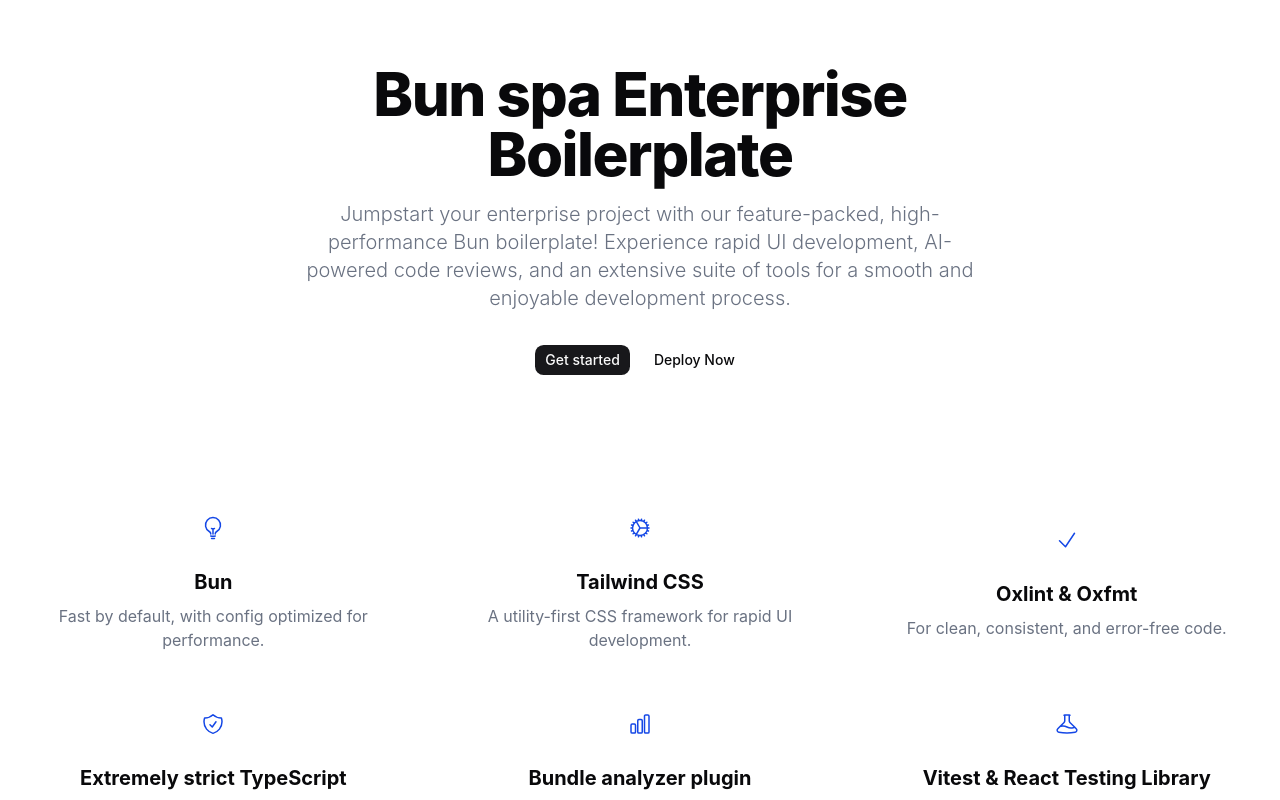
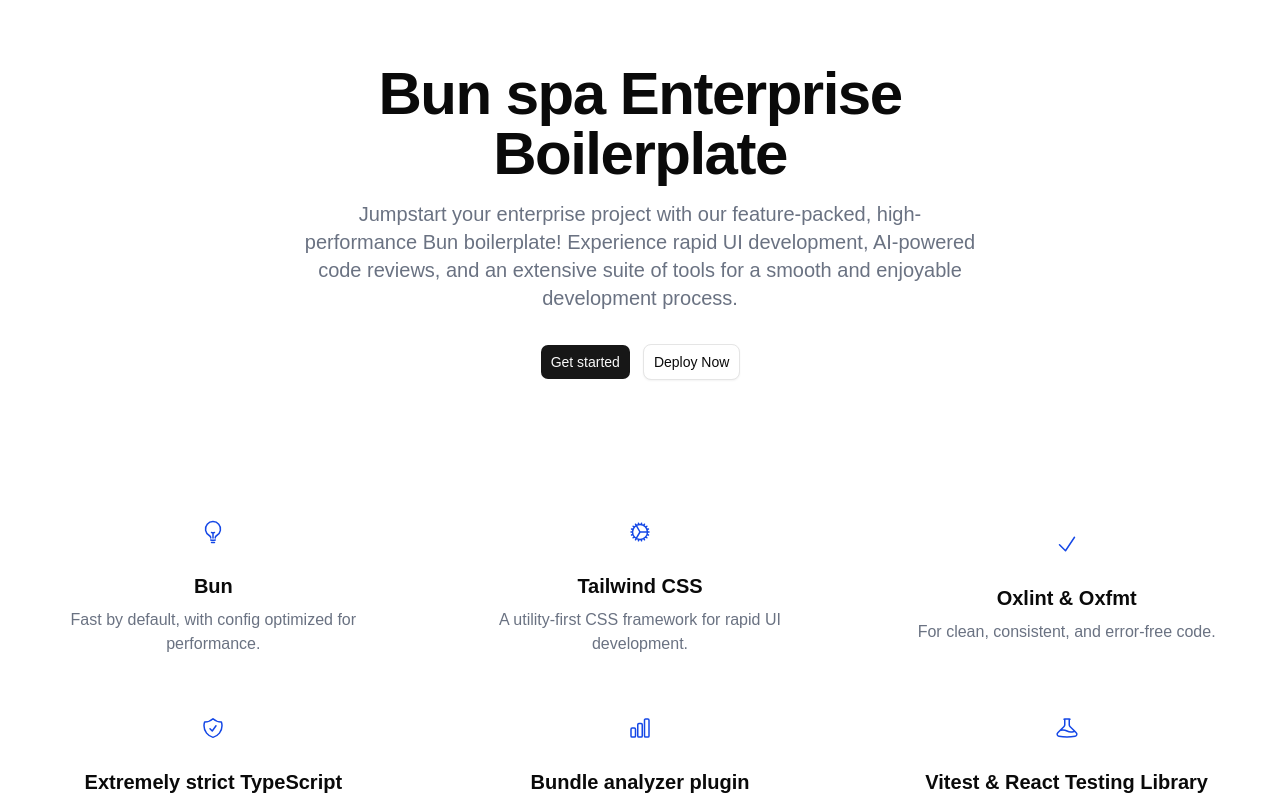
Before and after one commit to dsm23/dsm23-bun-spa-template, a React (Vite) app: page / in a window 1280 px wide. Shown: the top 800 px of the page. Built offline with nearby package versions, Linux system fonts and the light colour scheme.

Commit message:
chore(shadcn): update shadcn configs

```diff
--- a/src/app.tsx
+++ b/src/app.tsx
@@ -1,4 +1,5 @@
 import { buttonVariants } from "~/components/ui/button";
+import { cn } from "~/lib/utils";
 
 const LP_GRID_ITEMS = [
   {
@@ -451,14 +452,14 @@
 
           <a
             href="https://github.com/dsm23/dsm23-bun-spa-template"
-            className={buttonVariants({ className: "mr-3" })}
+            className={cn(buttonVariants({ className: "mr-3" }))}
           >
             Get started
           </a>
 
           <a
             href="https://vercel.com/new/git/external?repository-url=https://github.com/dsm23/dsm23-bun-spa-template/"
-            className={buttonVariants({ variant: "outline" })}
+            className={cn(buttonVariants({ variant: "outline" }))}
           >
             Deploy Now
           </a>
--- a/src/components/ui/button/variants.ts
+++ b/src/components/ui/button/variants.ts
@@ -1,13 +1,13 @@
 import { cva } from "class-variance-authority";
 
 const buttonVariants = cva(
-  "group/button inline-flex shrink-0 items-center justify-center rounded-lg border border-transparent bg-clip-padding text-sm font-medium whitespace-nowrap transition-all outline-none select-none focus-visible:border-ring focus-visible:ring-3 focus-visible:ring-ring/50 active:translate-y-px disabled:pointer-events-none disabled:opacity-50 aria-invalid:border-destructive aria-invalid:ring-3 aria-invalid:ring-destructive/20 dark:aria-invalid:border-destructive/50 dark:aria-invalid:ring-destructive/40 [&_svg]:pointer-events-none [&_svg]:shrink-0 [&_svg:not([class*='size-'])]:size-4",
+  "group/button inline-flex shrink-0 items-center justify-center rounded-md border border-transparent bg-clip-padding text-sm font-medium whitespace-nowrap transition-all outline-none select-none focus-visible:border-ring focus-visible:ring-3 focus-visible:ring-ring/50 active:not-aria-[haspopup]:translate-y-px disabled:pointer-events-none disabled:opacity-50 aria-invalid:border-destructive aria-invalid:ring-3 aria-invalid:ring-destructive/20 dark:aria-invalid:border-destructive/50 dark:aria-invalid:ring-destructive/40 [&_svg]:pointer-events-none [&_svg]:shrink-0 [&_svg:not([class*='size-'])]:size-4",
   {
     variants: {
       variant: {
-        default: "bg-primary text-primary-foreground [a]:hover:bg-primary/80",
+        default: "bg-primary text-primary-foreground hover:bg-primary/80",
         outline:
-          "border-border bg-background hover:bg-muted hover:text-foreground aria-expanded:bg-muted aria-expanded:text-foreground dark:border-input dark:bg-input/30 dark:hover:bg-input/50",
+          "border-border bg-background shadow-xs hover:bg-muted hover:text-foreground aria-expanded:bg-muted aria-expanded:text-foreground dark:border-input dark:bg-input/30 dark:hover:bg-input/50",
         secondary:
           "bg-secondary text-secondary-foreground hover:bg-secondary/80 aria-expanded:bg-secondary aria-expanded:text-secondary-foreground",
         ghost:
@@ -18,16 +18,16 @@
       },
       size: {
         default:
-          "h-8 gap-1.5 px-2.5 has-data-[icon=inline-end]:pr-2 has-data-[icon=inline-start]:pl-2",
-        xs: "h-6 gap-1 rounded-[min(var(--radius-md),10px)] px-2 text-xs in-data-[slot=button-group]:rounded-lg has-data-[icon=inline-end]:pr-1.5 has-data-[icon=inline-start]:pl-1.5 [&_svg:not([class*='size-'])]:size-3",
-        sm: "h-7 gap-1 rounded-[min(var(--radius-md),12px)] px-2.5 text-[0.8rem] in-data-[slot=button-group]:rounded-lg has-data-[icon=inline-end]:pr-1.5 has-data-[icon=inline-start]:pl-1.5 [&_svg:not([class*='size-'])]:size-3.5",
-        lg: "h-9 gap-1.5 px-2.5 has-data-[icon=inline-end]:pr-3 has-data-[icon=inline-start]:pl-3",
-        icon: "size-8",
+          "h-9 gap-1.5 px-2.5 in-data-[slot=button-group]:rounded-md has-data-[icon=inline-end]:pr-2 has-data-[icon=inline-start]:pl-2",
+        xs: "h-6 gap-1 rounded-[min(var(--radius-md),8px)] px-2 text-xs in-data-[slot=button-group]:rounded-md has-data-[icon=inline-end]:pr-1.5 has-data-[icon=inline-start]:pl-1.5 [&_svg:not([class*='size-'])]:size-3",
+        sm: "h-8 gap-1 rounded-[min(var(--radius-md),10px)] px-2.5 in-data-[slot=button-group]:rounded-md has-data-[icon=inline-end]:pr-1.5 has-data-[icon=inline-start]:pl-1.5",
+        lg: "h-10 gap-1.5 px-2.5 has-data-[icon=inline-end]:pr-3 has-data-[icon=inline-start]:pl-3",
+        icon: "size-9",
         "icon-xs":
-          "size-6 rounded-[min(var(--radius-md),10px)] in-data-[slot=button-group]:rounded-lg [&_svg:not([class*='size-'])]:size-3",
+          "size-6 rounded-[min(var(--radius-md),8px)] in-data-[slot=button-group]:rounded-md [&_svg:not([class*='size-'])]:size-3",
         "icon-sm":
-          "size-7 rounded-[min(var(--radius-md),12px)] in-data-[slot=button-group]:rounded-lg",
-        "icon-lg": "size-9",
+          "size-8 rounded-[min(var(--radius-md),10px)] in-data-[slot=button-group]:rounded-md",
+        "icon-lg": "size-10",
       },
     },
     defaultVariants: {
--- a/src/styles/globals.css
+++ b/src/styles/globals.css
@@ -1,80 +1,79 @@
 @charset "utf-8";
 
 @import "tailwindcss";
-
-@plugin "tailwindcss-animate";
+@import "tw-animate-css";
+@import "shadcn/tailwind.css";
+@import "@fontsource-variable/inter";
 
 @custom-variant dark (&:is(.dark *));
 
 :root {
-  --background: hsl(0deg 0% 100%);
-  --foreground: hsl(240deg 10% 3.9%);
-  --card: hsl(0deg 0% 100%);
-  --card-foreground: hsl(240deg 10% 3.9%);
-  --popover: hsl(0deg 0% 100%);
-  --popover-foreground: hsl(240deg 10% 3.9%);
-  --primary: hsl(240deg 5.9% 10%);
-  --primary-foreground: hsl(0deg 0% 98%);
-  --secondary: hsl(240deg 4.8% 95.9%);
-  --secondary-foreground: hsl(240deg 5.9% 10%);
-  --muted: hsl(240deg 4.8% 95.9%);
-  --muted-foreground: hsl(240deg 3.8% 46.1%);
-  --accent: hsl(240deg 4.8% 95.9%);
-  --accent-foreground: hsl(240deg 5.9% 10%);
-  --destructive: hsl(0deg 84.2% 60.2%);
-  --destructive-foreground: hsl(0deg 0% 98%);
-  --border: hsl(240deg 5.9% 90%);
-  --input: hsl(240deg 5.9% 90%);
-  --ring: hsl(240deg 10% 3.9%);
-  --chart-1: hsl(12deg 76% 61%);
-  --chart-2: hsl(173deg 58% 39%);
-  --chart-3: hsl(197deg 37% 24%);
-  --chart-4: hsl(43deg 74% 66%);
-  --chart-5: hsl(27deg 87% 67%);
-  --radius: 0.6rem;
-  --sidebar-background: hsl(0deg 0% 98%);
-  --sidebar-foreground: hsl(240deg 5.3% 26.1%);
-  --sidebar-primary: hsl(240deg 5.9% 10%);
-  --sidebar-primary-foreground: hsl(0deg 0% 98%);
-  --sidebar-accent: hsl(240deg 4.8% 95.9%);
-  --sidebar-accent-foreground: hsl(240deg 5.9% 10%);
-  --sidebar-border: hsl(220deg 13% 91%);
-  --sidebar-ring: hsl(217deg.2 91.2% 59.8%);
+  --radius: 0.625rem;
+  --background: oklch(100% 0 0deg);
+  --foreground: oklch(14.5% 0 0deg);
+  --card: oklch(100% 0 0deg);
+  --card-foreground: oklch(14.5% 0 0deg);
+  --popover: oklch(100% 0 0deg);
+  --popover-foreground: oklch(14.5% 0 0deg);
+  --primary: oklch(20.5% 0 0deg);
+  --primary-foreground: oklch(98.5% 0 0deg);
+  --secondary: oklch(97% 0 0deg);
+  --secondary-foreground: oklch(20.5% 0 0deg);
+  --muted: oklch(97% 0 0deg);
+  --muted-foreground: oklch(55.6% 0 0deg);
+  --accent: oklch(97% 0 0deg);
+  --accent-foreground: oklch(20.5% 0 0deg);
+  --destructive: oklch(57.7% 0.245 27.325deg);
+  --border: oklch(92.2% 0 0deg);
+  --input: oklch(92.2% 0 0deg);
+  --ring: oklch(70.8% 0 0deg);
+  --chart-1: oklch(87% 0 0deg);
+  --chart-2: oklch(55.6% 0 0deg);
+  --chart-3: oklch(43.9% 0 0deg);
+  --chart-4: oklch(37.1% 0 0deg);
+  --chart-5: oklch(26.9% 0 0deg);
+  --sidebar: oklch(98.5% 0 0deg);
+  --sidebar-foreground: oklch(14.5% 0 0deg);
+  --sidebar-primary: oklch(20.5% 0 0deg);
+  --sidebar-primary-foreground: oklch(98.5% 0 0deg);
+  --sidebar-accent: oklch(97% 0 0deg);
+  --sidebar-accent-foreground: oklch(20.5% 0 0deg);
+  --sidebar-border: oklch(92.2% 0 0deg);
+  --sidebar-ring: oklch(70.8% 0 0deg);
 }
 
 .dark {
-  --background: hsl(240deg 10% 3.9%);
-  --foreground: hsl(0deg 0% 98%);
-  --card: hsl(240deg 10% 3.9%);
-  --card-foreground: hsl(0deg 0% 98%);
-  --popover: hsl(240deg 10% 3.9%);
-  --popover-foreground: hsl(0deg 0% 98%);
-  --primary: hsl(0deg 0% 98%);
-  --primary-foreground: hsl(240deg 5.9% 10%);
-  --secondary: hsl(240deg 3.7% 15.9%);
-  --secondary-foreground: hsl(0deg 0% 98%);
-  --muted: hsl(240deg 3.7% 15.9%);
-  --muted-foreground: hsl(240deg 5% 64.9%);
-  --accent: hsl(240deg 3.7% 15.9%);
-  --accent-foreground: hsl(0deg 0% 98%);
-  --destructive: hsl(0deg 62.8% 30.6%);
-  --destructive-foreground: hsl(0deg 0% 98%);
-  --border: hsl(240deg 3.7% 15.9%);
-  --input: hsl(240deg 3.7% 15.9%);
-  --ring: hsl(240deg 4.9% 83.9%);
-  --chart-1: hsl(220deg 70% 50%);
-  --chart-2: hsl(160deg 60% 45%);
-  --chart-3: hsl(30deg 80% 55%);
-  --chart-4: hsl(280deg 65% 60%);
-  --chart-5: hsl(340deg 75% 55%);
-  --sidebar-background: hsl(240deg 5.9% 10%);
-  --sidebar-foreground: hsl(240deg 4.8% 95.9%);
-  --sidebar-primary: hsl(224deg.3 76.3% 48%);
-  --sidebar-primary-foreground: hsl(0deg 0% 100%);
-  --sidebar-accent: hsl(240deg 3.7% 15.9%);
-  --sidebar-accent-foreground: hsl(240deg 4.8% 95.9%);
-  --sidebar-border: hsl(240deg 3.7% 15.9%);
-  --sidebar-ring: hsl(217deg.2 91.2% 59.8%);
+  --background: oklch(14.5% 0 0deg);
+  --foreground: oklch(98.5% 0 0deg);
+  --card: oklch(20.5% 0 0deg);
+  --card-foreground: oklch(98.5% 0 0deg);
+  --popover: oklch(20.5% 0 0deg);
+  --popover-foreground: oklch(98.5% 0 0deg);
+  --primary: oklch(92.2% 0 0deg);
+  --primary-foreground: oklch(20.5% 0 0deg);
+  --secondary: oklch(26.9% 0 0deg);
+  --secondary-foreground: oklch(98.5% 0 0deg);
+  --muted: oklch(26.9% 0 0deg);
+  --muted-foreground: oklch(70.8% 0 0deg);
+  --accent: oklch(26.9% 0 0deg);
+  --accent-foreground: oklch(98.5% 0 0deg);
+  --destructive: oklch(70.4% 0.191 22.216deg);
+  --border: oklch(100% 0 0deg / 10%);
+  --input: oklch(100% 0 0deg / 15%);
+  --ring: oklch(55.6% 0 0deg);
+  --chart-1: oklch(87% 0 0deg);
+  --chart-2: oklch(55.6% 0 0deg);
+  --chart-3: oklch(43.9% 0 0deg);
+  --chart-4: oklch(37.1% 0 0deg);
+  --chart-5: oklch(26.9% 0 0deg);
+  --sidebar: oklch(20.5% 0 0deg);
+  --sidebar-foreground: oklch(98.5% 0 0deg);
+  --sidebar-primary: oklch(48.8% 0.243 264.376deg);
+  --sidebar-primary-foreground: oklch(98.5% 0 0deg);
+  --sidebar-accent: oklch(26.9% 0 0deg);
+  --sidebar-accent-foreground: oklch(98.5% 0 0deg);
+  --sidebar-border: oklch(100% 0 0deg / 10%);
+  --sidebar-ring: oklch(55.6% 0 0deg);
 }
 
 @theme inline {
@@ -102,18 +101,23 @@
   --color-chart-3: var(--chart-3);
   --color-chart-4: var(--chart-4);
   --color-chart-5: var(--chart-5);
-  --radius-sm: calc(var(--radius) - 4px);
-  --radius-md: calc(var(--radius) - 2px);
+  --radius-sm: calc(var(--radius) * 0.6);
+  --radius-md: calc(var(--radius) * 0.8);
   --radius-lg: var(--radius);
-  --radius-xl: calc(var(--radius) + 4px);
+  --radius-xl: calc(var(--radius) * 1.4);
+  --radius-2xl: calc(var(--radius) * 1.8);
+  --radius-3xl: calc(var(--radius) * 2.2);
+  --radius-4xl: calc(var(--radius) * 2.6);
+  --color-sidebar: var(--sidebar);
+  --color-sidebar-foreground: var(--sidebar-foreground);
+  --color-sidebar-primary: var(--sidebar-primary);
+  --color-sidebar-primary-foreground: var(--sidebar-primary-foreground);
+  --color-sidebar-accent: var(--sidebar-accent);
+  --color-sidebar-accent-foreground: var(--sidebar-accent-foreground);
+  --color-sidebar-border: var(--sidebar-border);
   --color-sidebar-ring: var(--sidebar-ring);
-  --color-sidebar-border: var(--sidebar-border);
-  --color-sidebar-accent-foreground: var(--sidebar-accent-foreground);
-  --color-sidebar-accent: var(--sidebar-accent);
-  --color-sidebar-primary-foreground: var(--sidebar-primary-foreground);
-  --color-sidebar-primary: var(--sidebar-primary);
-  --color-sidebar-foreground: var(--sidebar-foreground);
-  --color-sidebar: var(--sidebar-background);
+  --font-heading: var(--font-sans);
+  --font-sans: "Inter Variable", sans-serif;
 }
 
 @layer base {
@@ -126,4 +130,13 @@
     background-color: var(--background);
     color: var(--foreground);
   }
+
+  html {
+    font-family: var(--font-sans);
+  }
+
+  button:not(:disabled),
+  [role="button"]:not(:disabled) {
+    cursor: pointer;
+  }
 }
```
Also changed, not shown: package.json (+5 -3 lines), components.json, 1 other file (tests, documents, lock files or other folders).
